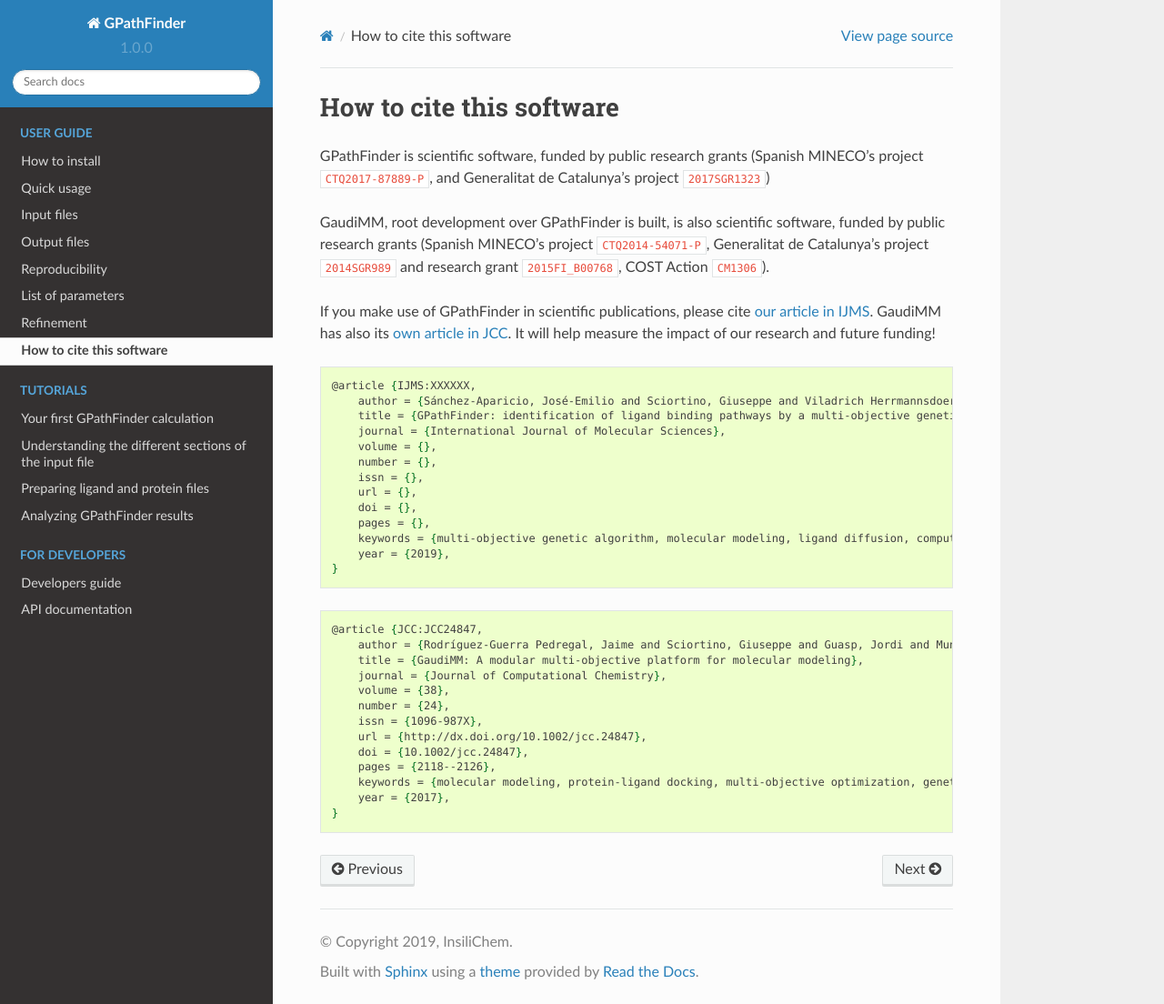
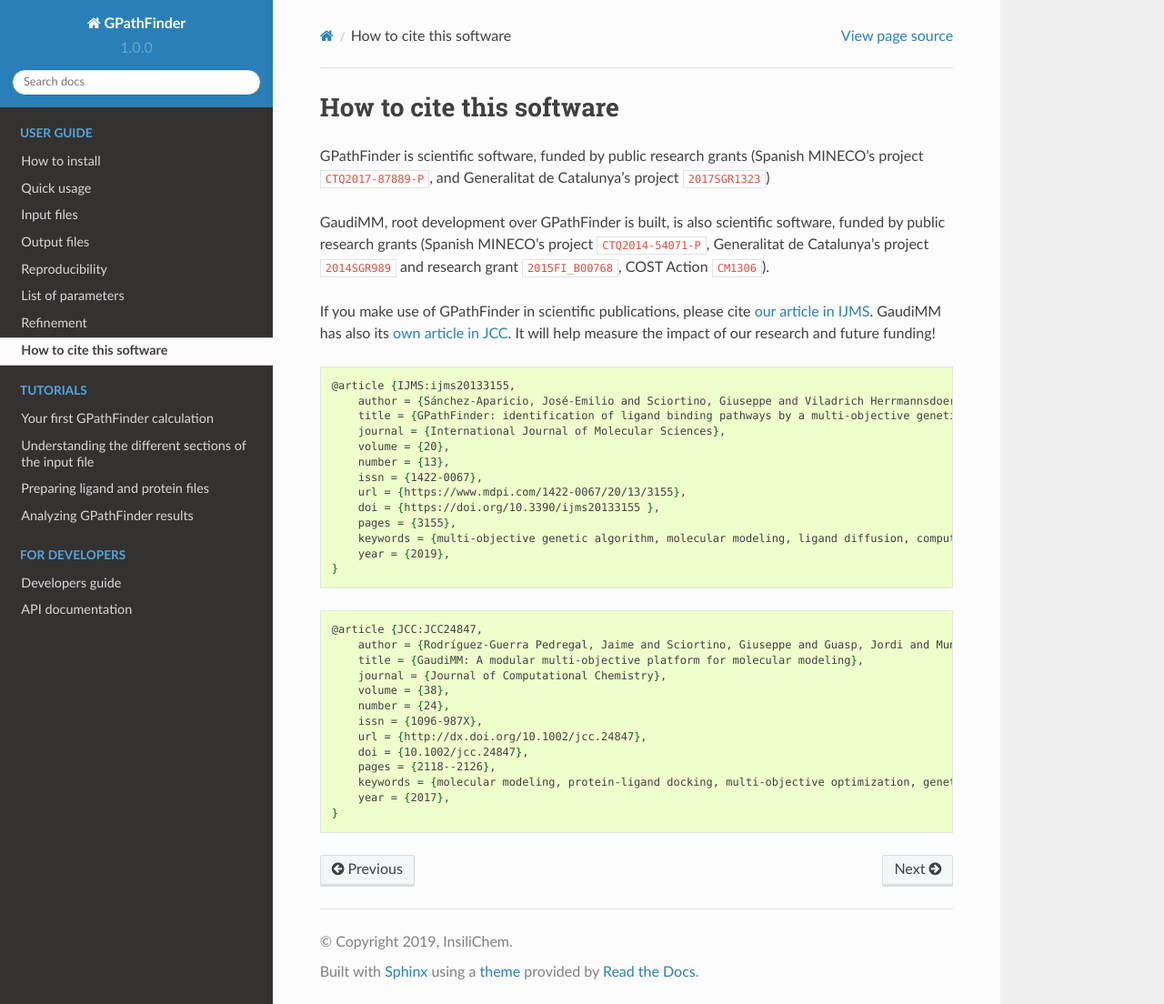
Before and after one commit to insilichem/gpathfinder, a Sphinx documentation site: the page built from docs/CITATION.rst, in a window 1280 px wide and 1104 px high. Shown: the whole window at 91% size. Built offline with Sphinx 7.4.7 and the Read the Docs theme 2.0.0, drawn with Linux system fonts in a browser that asks for light colours.

Commit message:
add: ijms article

```diff
--- a/docs/CITATION.rst
+++ b/docs/CITATION.rst
@@ -27,20 +27,20 @@
 
 GaudiMM, root development over GPathFinder is built, is also scientific software, funded by public research grants (Spanish MINECO's project ``CTQ2014-54071-P``, Generalitat de Catalunya's project ``2014SGR989`` and research grant ``2015FI_B00768``, COST Action ``CM1306``).
 
-If you make use of GPathFinder in scientific publications, please cite `our article in IJMS <http://onlinelibrary.wiley.com/doi/10.1002/jcc.24847/full>`_. GaudiMM has also its `own article in JCC <http://onlinelibrary.wiley.com/doi/10.1002/jcc.24847/full>`_. It will help measure the impact of our research and future funding!
+If you make use of GPathFinder in scientific publications, please cite `our article in IJMS <https://www.mdpi.com/1422-0067/20/13/3155>`_. GaudiMM has also its `own article in JCC <http://onlinelibrary.wiley.com/doi/10.1002/jcc.24847/full>`_. It will help measure the impact of our research and future funding!
 
 .. code-block:: latex
 
-    @article {IJMS:XXXXXX,
+    @article {IJMS:ijms20133155,
         author = {Sánchez-Aparicio, José-Emilio and Sciortino, Giuseppe and Viladrich Herrmannsdoerfer, Daniel and Orenes Chueca, Pablo and Rodríguez-Guerra Pedregal, Jaime and Maréchal, Jean-Didier},
         title = {GPathFinder: identification of ligand binding pathways by a multi-objective genetic algorithm},
         journal = {International Journal of Molecular Sciences},
-        volume = {},
-        number = {},
-        issn = {},
-        url = {},
-        doi = {},
-        pages = {},
+        volume = {20},
+        number = {13},
+        issn = {1422-0067},
+        url = {https://www.mdpi.com/1422-0067/20/13/3155},
+        doi = {https://doi.org/10.3390/ijms20133155 },
+        pages = {3155},
         keywords = {multi-objective genetic algorithm, molecular modeling, ligand diffusion, computational chemistry, molecular docking, drug design},
         year = {2019},
     }
```
